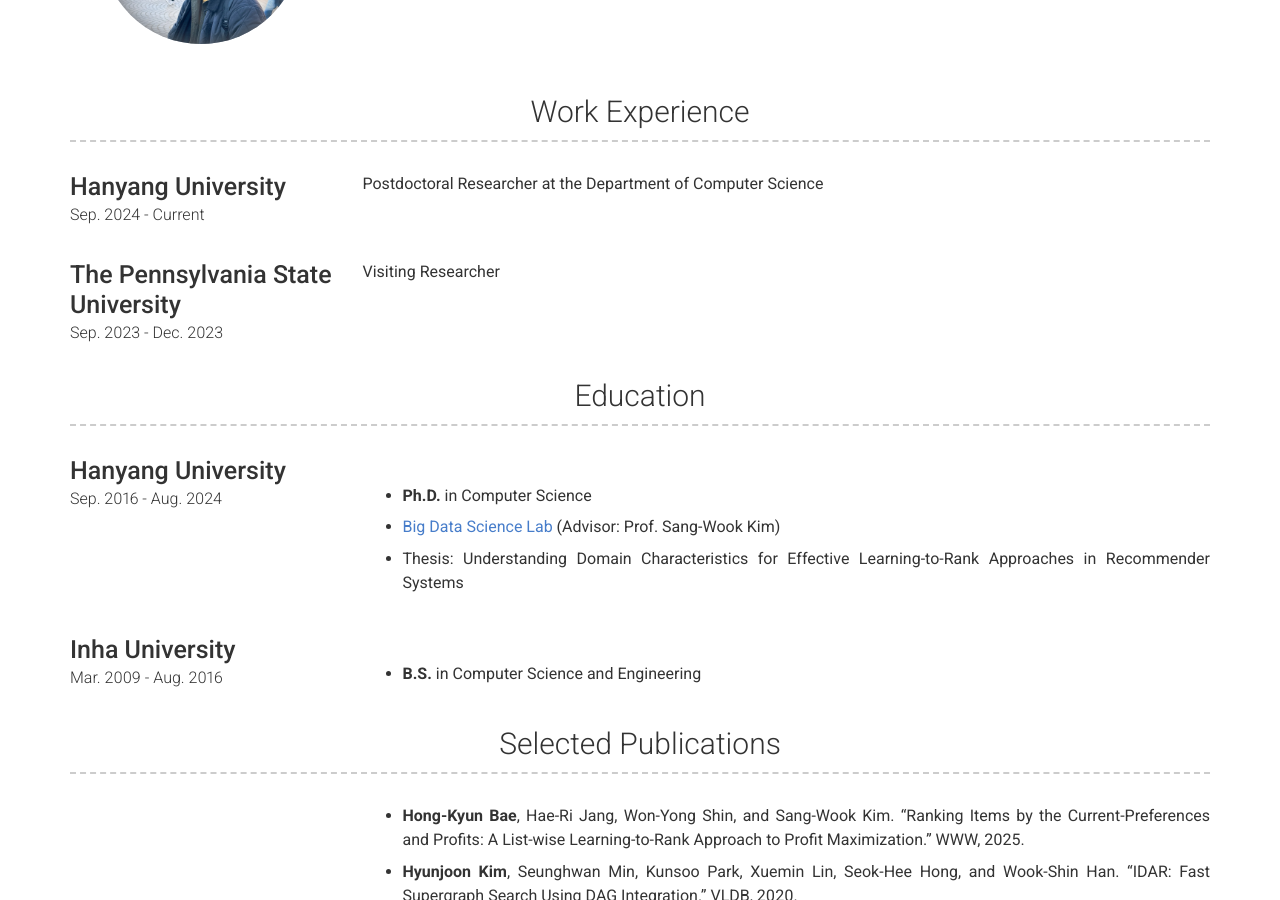
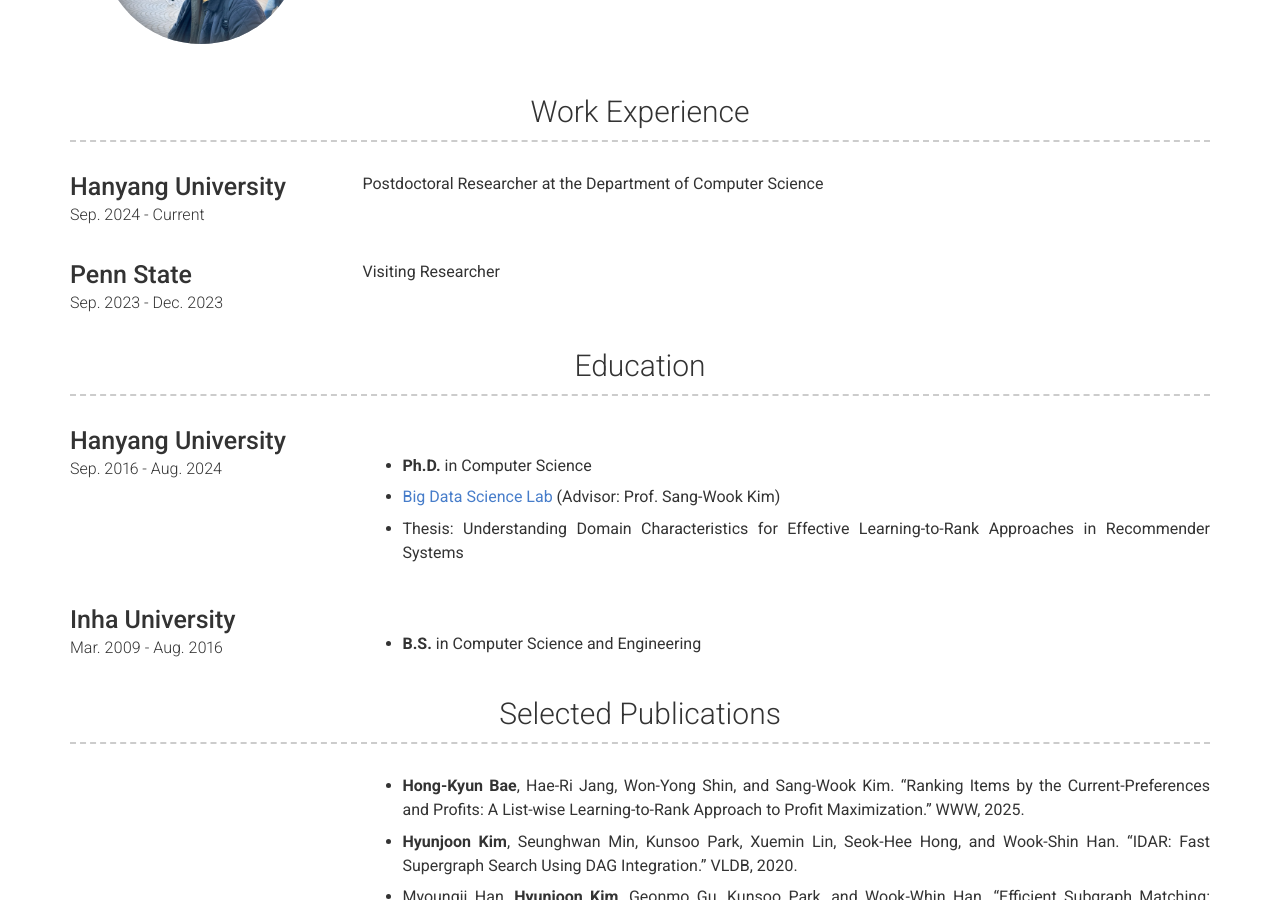
Before and after one commit to hongkyun-bae/hongkyun-bae.github.io, a Jekyll site: the page built from index.md, in a window 1280 px wide and 900 px high, scrolled down 422 px. Built offline with Jekyll 4.4.1, drawn with Linux system fonts in a browser that asks for light colours; nearby versions of some CDN libraries; some web fonts are replaced.

Commit message:
Update experience.yml

```diff
--- a/_data/experience.yml
+++ b/_data/experience.yml
@@ -7,7 +7,7 @@
     Postdoctoral Researcher at the Department of Computer Science
 
 - layout: left
-  company: The Pennsylvania State University
+  company: Penn State
   link:
   job_title:
   dates: Sep. 2023 - Dec. 2023
```
